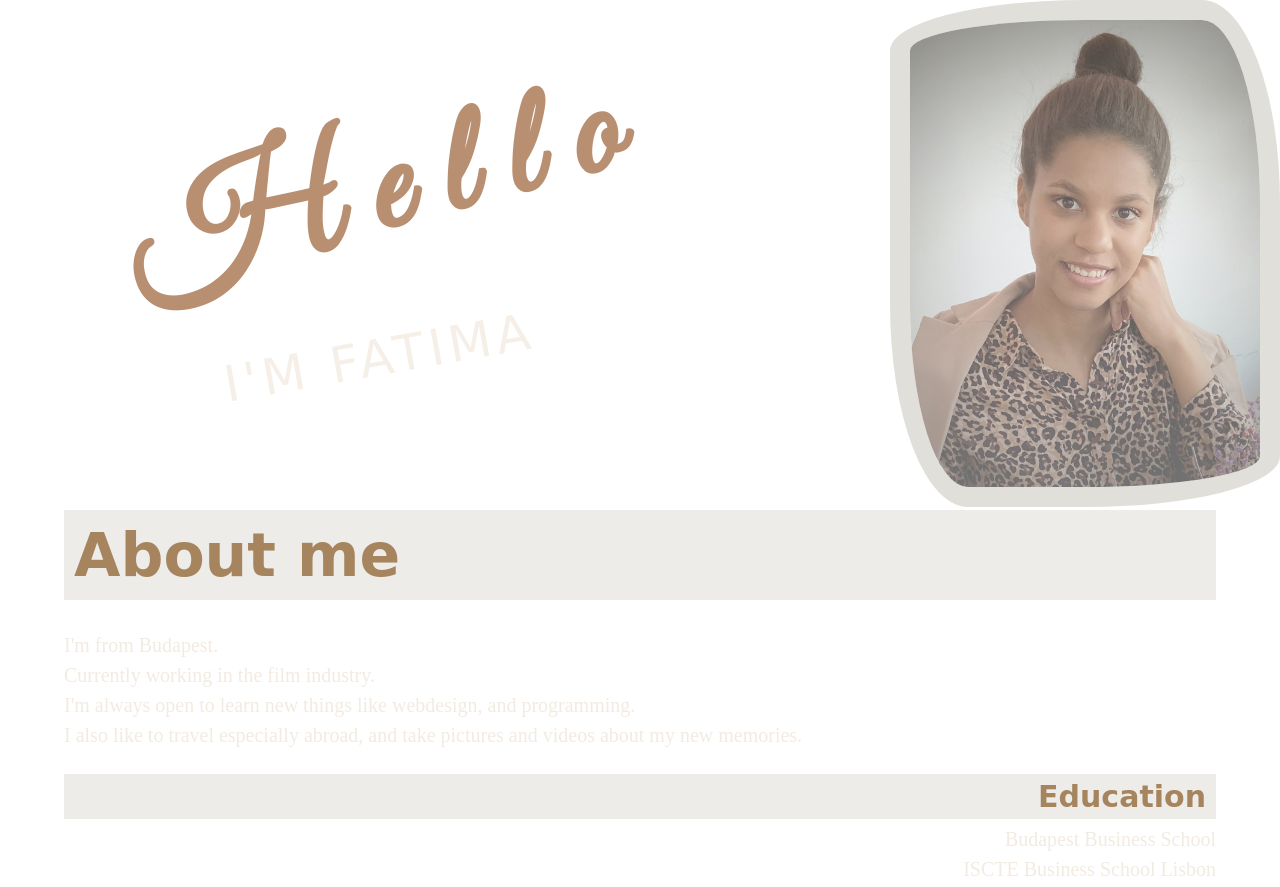
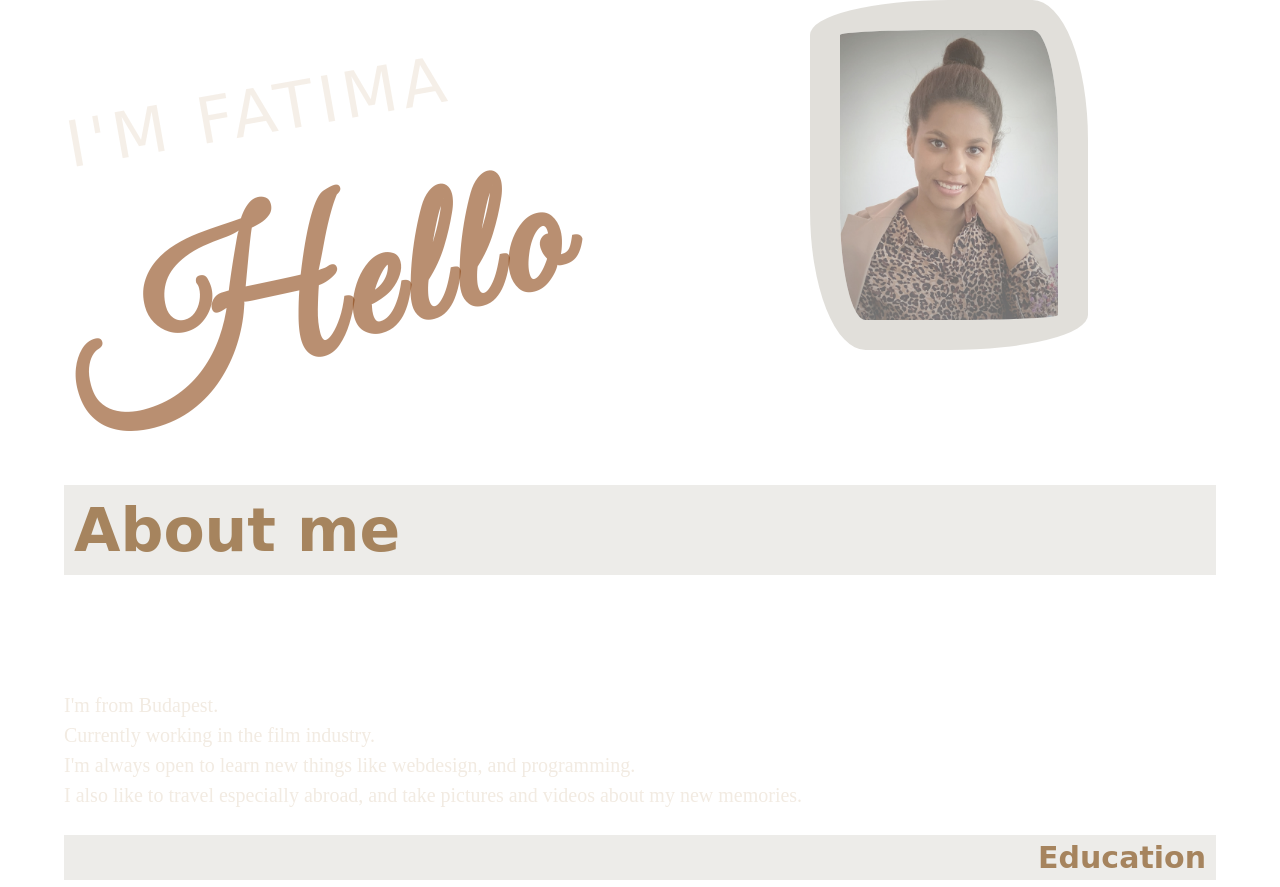
Before and after one commit to hfatima97/Namecard, a plain HTML site: page index.html in a window 1280 px wide. Shown: the top 887 px of the page. Drawn offline with Linux system fonts and the light colour scheme; a web font is replaced by a local one.

Commit message:
add changes

```diff
--- a/style.css
+++ b/style.css
@@ -18,10 +18,10 @@ body {
 
 
 img {
-  width: 350px;
+  width: 20%;
   height: auto;
   border-radius: 50% 20% / 10% 40%;
-  border: 20px solid rgba(196,191,182,.5);
+  border: 30px solid rgba(196,191,182,.5);
   transition: all 0.5s ease-in-out;
 }
 
@@ -34,28 +34,29 @@ img {
 
 .one {
     width: 15%;
-    height: 400px;
-    float: left;
-    margin-left: 10%;
+    height: auto;
+    text-align: left;
+    margin-left: 5%;
 }
 
 .two {
     text-align: right;
-    height: 460px;
+    height: 100%;
+    width: 85%;
 }
 
 #left_hello {
-    font-size: 150px;
+    font-size: 15vw;
     transform: rotate(345deg);
     font-family: 'Great Vibes', cursive;
-    letter-spacing: 35px;
+    letter-spacing: 10px;
     color: rgba(139,69,19,0.6);
+    position: absolute;
 }
 
 #left_name {
-    font-size: 50px;
-    margin-top: -70%;
-    margin-left: 50%;
+    position: absolute;
+    font-size: 5vw;
     text-transform: uppercase;
     font-family: cursive;
     text-overflow: ellipsis;
@@ -68,8 +69,7 @@ img {
 .world {
     font-size: 60px;
     text-align: left;
-    margin-left: 5%;
-    margin-right: 5%;
+    margin: 10% 5%;
     background-color: rgba(196,191,182,.3);
     color: rgba(148,106,59, 0.8);
     padding-left: 10px;
@@ -86,7 +86,7 @@ img {
 }
 
 .introduce {
-    margin-top: -20px;
+    margin-top: -1%;
     font-size: 20px;
     margin-left: 5%;
     font-family: serif;
@@ -94,7 +94,7 @@ img {
 }
 
 .school {
-    margin-top: -20px;
+    margin-top: -1%;
     font-size: 20px;
     margin-right: 5%;
     text-align: right;
```
Also changed, not shown: index.html (+3 -2 lines).
